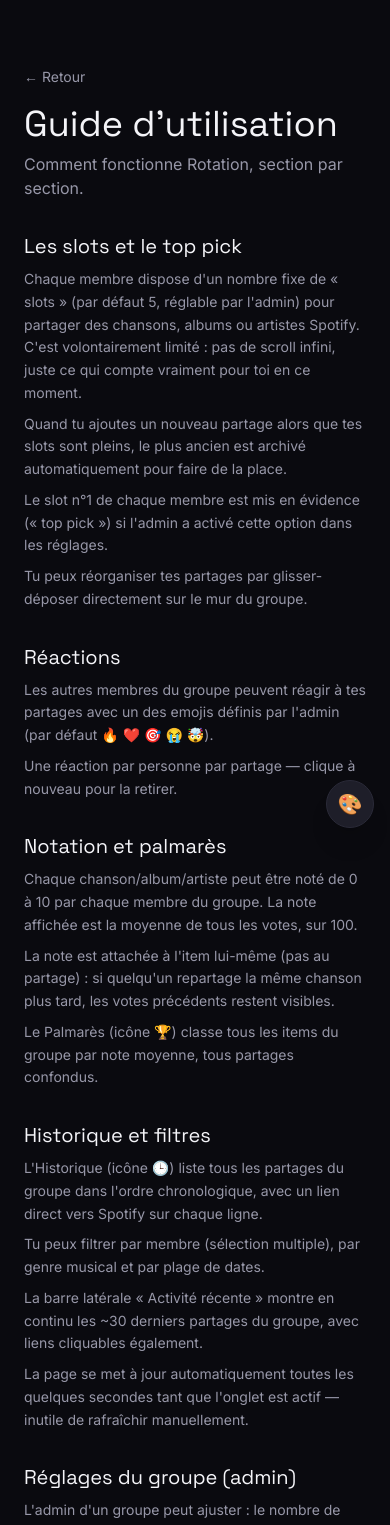
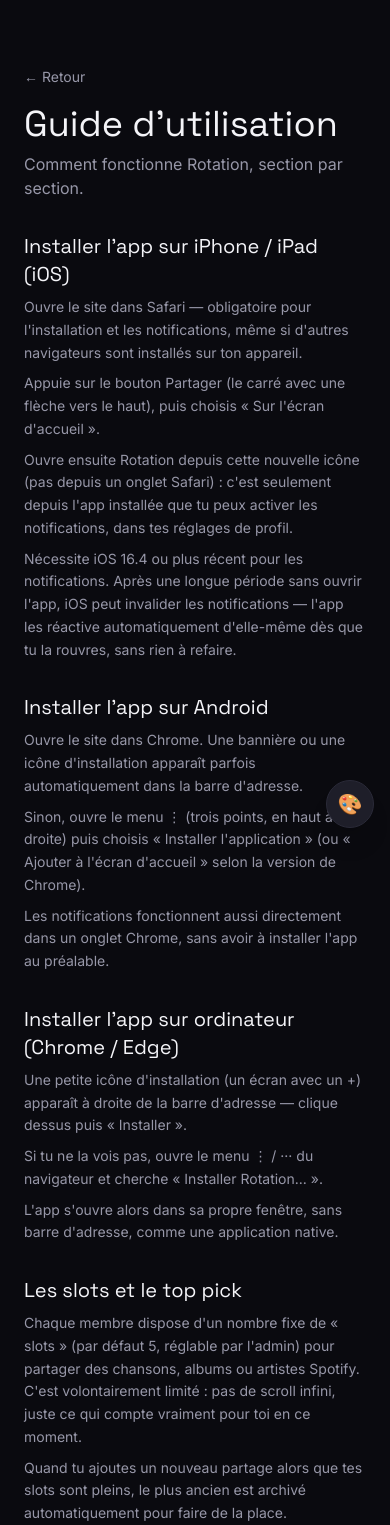
Before and after one commit to madrouin90-gif/rotation, a Next.js app: page /guide in a window 390 px wide. Shown: the top 1525 px of the page. Built offline with nearby package versions, Linux system fonts and the light colour scheme.

Commit message:
Ajoute un guide d'installation de l'app (iPhone, Android, PC)
Co-Authored-By: Claude Sonnet 5 <noreply@anthropic.com>

```diff
--- a/src/app/guide/page.tsx
+++ b/src/app/guide/page.tsx
@@ -1,6 +1,31 @@
 import Link from "next/link";
 
 const SECTIONS = [
+  {
+    title: "Installer l'app sur iPhone / iPad (iOS)",
+    body: [
+      "Ouvre le site dans Safari — obligatoire pour l'installation et les notifications, même si d'autres navigateurs sont installés sur ton appareil.",
+      "Appuie sur le bouton Partager (le carré avec une flèche vers le haut), puis choisis « Sur l'écran d'accueil ».",
+      "Ouvre ensuite Rotation depuis cette nouvelle icône (pas depuis un onglet Safari) : c'est seulement depuis l'app installée que tu peux activer les notifications, dans tes réglages de profil.",
+      "Nécessite iOS 16.4 ou plus récent pour les notifications. Après une longue période sans ouvrir l'app, iOS peut invalider les notifications — l'app les réactive automatiquement d'elle-même dès que tu la rouvres, sans rien à refaire.",
+    ],
+  },
+  {
+    title: "Installer l'app sur Android",
+    body: [
+      "Ouvre le site dans Chrome. Une bannière ou une icône d'installation apparaît parfois automatiquement dans la barre d'adresse.",
+      "Sinon, ouvre le menu ⋮ (trois points, en haut à droite) puis choisis « Installer l'application » (ou « Ajouter à l'écran d'accueil » selon la version de Chrome).",
+      "Les notifications fonctionnent aussi directement dans un onglet Chrome, sans avoir à installer l'app au préalable.",
+    ],
+  },
+  {
+    title: "Installer l'app sur ordinateur (Chrome / Edge)",
+    body: [
+      "Une petite icône d'installation (un écran avec un +) apparaît à droite de la barre d'adresse — clique dessus puis « Installer ».",
+      "Si tu ne la vois pas, ouvre le menu ⋮ / ··· du navigateur et cherche « Installer Rotation... ».",
+      "L'app s'ouvre alors dans sa propre fenêtre, sans barre d'adresse, comme une application native.",
+    ],
+  },
   {
     title: "Les slots et le top pick",
     body: [
```
